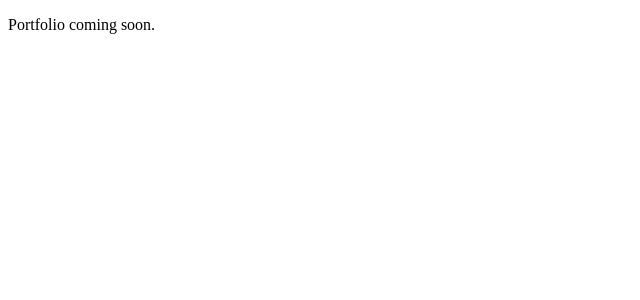
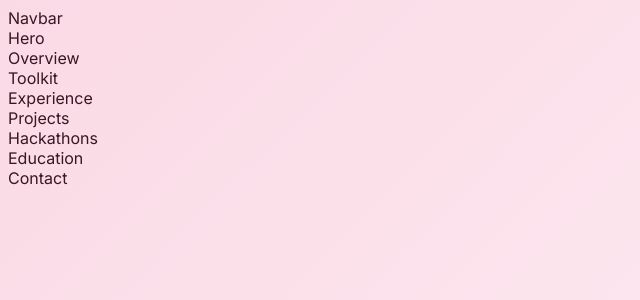
Before and after one commit to cessamaeeee/portfolio, a Next.js app: page / in a window 1280 px wide. Shown: the top 300 px of the page, without its empty margins (0-640 px from the left). Built offline with nearby package versions, Linux system fonts and the light colour scheme.

Commit message:
setup: globals, layout, page structure, component placeholders

```diff
--- a/app/globals.css
+++ b/app/globals.css
@@ -1,3 +1,49 @@
 @tailwind base;
 @tailwind components;
 @tailwind utilities;
+
+/* ─────────────────────────────────────────
+   MOVING PINK GRADIENT BACKGROUND
+   ───────────────────────────────────────── */
+@keyframes gradientShift {
+  0%   { background-position: 0% 50%; }
+  50%  { background-position: 100% 50%; }
+  100% { background-position: 0% 50%; }
+}
+
+body {
+  min-height: 100vh;
+  background: linear-gradient(
+    135deg,
+    #fdf0f4,
+    #fce0ea,
+    #f9d0de,
+    #fce8f0,
+    #fdf4f6
+  );
+  background-size: 400% 400%;
+  animation: gradientShift 12s ease infinite;
+  color: #3a1525;
+  font-family: 'Inter', sans-serif;
+}
+
+/* ─────────────────────────────────────────
+   SCROLLBAR STYLING
+   ───────────────────────────────────────── */
+::-webkit-scrollbar { width: 6px; }
+::-webkit-scrollbar-track { background: #fdf0f4; }
+::-webkit-scrollbar-thumb { background: #d4849a; border-radius: 10px; }
+
+/* ─────────────────────────────────────────
+   SECTION SPACING
+   ───────────────────────────────────────── */
+section {
+  padding: 80px 0;
+}
+
+/* ─────────────────────────────────────────
+   SMOOTH SCROLL
+   ───────────────────────────────────────── */
+html {
+  scroll-behavior: smooth;
+}
--- a/app/layout.tsx
+++ b/app/layout.tsx
@@ -1,10 +1,21 @@
+import type { Metadata } from "next";
+import { Inter } from "next/font/google";
 import "./globals.css";
 
-export const metadata = {
+// ─── Font ───────────────────────────────
+const inter = Inter({
+  subsets: ["latin"],
+  variable: "--font-inter",
+});
+
+// ─── Metadata ───────────────────────────
+export const metadata: Metadata = {
   title: "Princess Mae Sanchez",
-  description: "Computer Engineering Student · Full-Stack Developer",
+  description:
+    "Computer Engineering Student · Full-Stack Developer",
 };
 
+// ─── Root Layout ────────────────────────
 export default function RootLayout({
   children,
 }: {
@@ -12,7 +23,9 @@ export default function RootLayout({
 }) {
   return (
     <html lang="en">
-      <body>{children}</body>
+      <body className={`${inter.variable} font-sans antialiased`}>
+        {children}
+      </body>
     </html>
   );
 }
--- a/app/page.tsx
+++ b/app/page.tsx
@@ -1,7 +1,27 @@
+// ─── Section Components ─────────────────
+import Navbar     from "@/components/Navbar";
+import Hero       from "@/components/Hero";
+import Overview   from "@/components/Overview";
+import Toolkit    from "@/components/Toolkit";
+import Experience from "@/components/Experience";
+import Projects   from "@/components/Projects";
+import Hackathons from "@/components/Hackathons";
+import Education  from "@/components/Education";
+import Contact    from "@/components/Contact";
+
+// ─── Homepage ───────────────────────────
 export default function Home() {
   return (
-    <main>
-      <p>Portfolio coming soon.</p>
+    <main className="relative overflow-x-hidden">
+      <Navbar />
+      <Hero />
+      <Overview />
+      <Toolkit />
+      <Experience />
+      <Projects />
+      <Hackathons />
+      <Education />
+      <Contact />
     </main>
   );
 }
--- a/components/Contact.jsx
+++ b/components/Contact.jsx
@@ -0,0 +1,4 @@
+// ─── Contact (placeholder) ───────────────
+export default function Contact() {
+  return <nav>Contact</nav>;
+}
--- a/components/Education.jsx
+++ b/components/Education.jsx
@@ -0,0 +1,4 @@
+// ─── Education (placeholder) ───────────────
+export default function Education() {
+  return <nav>Education</nav>;
+}
--- a/components/Experience.jsx
+++ b/components/Experience.jsx
@@ -0,0 +1,4 @@
+// ─── Experience (placeholder) ───────────────
+export default function Experience() {
+  return <nav>Experience</nav>;
+}
--- a/components/Hackathons.jsx
+++ b/components/Hackathons.jsx
@@ -0,0 +1,4 @@
+// ─── Hackathons (placeholder) ───────────────
+export default function Hackathons() {
+  return <nav>Hackathons</nav>;
+}
--- a/components/Hero.jsx
+++ b/components/Hero.jsx
@@ -0,0 +1,4 @@
+// ─── Hero (placeholder) ───────────────
+export default function Hero() {
+  return <nav>Hero</nav>;
+}
--- a/components/Navbar.jsx
+++ b/components/Navbar.jsx
@@ -0,0 +1,4 @@
+// ─── Navbar (placeholder) ───────────────
+export default function Navbar() {
+  return <nav>Navbar</nav>;
+}
--- a/components/Overview.jsx
+++ b/components/Overview.jsx
@@ -0,0 +1,4 @@
+// ─── Overview (placeholder) ───────────────
+export default function Overview() {
+  return <nav>Overview</nav>;
+}
--- a/components/Projects.jsx
+++ b/components/Projects.jsx
@@ -0,0 +1,4 @@
+// ─── Projects (placeholder) ───────────────
+export default function Projects() {
+  return <nav>Projects</nav>;
+}
--- a/components/Toolkit.jsx
+++ b/components/Toolkit.jsx
@@ -0,0 +1,4 @@
+// ─── Toolkit (placeholder) ───────────────
+export default function Toolkit() {
+  return <nav>Toolkit</nav>;
+}
```
